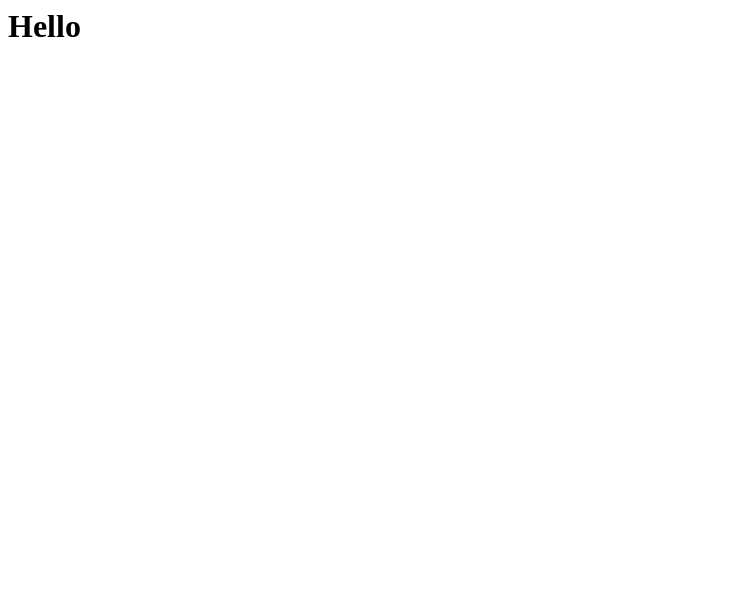
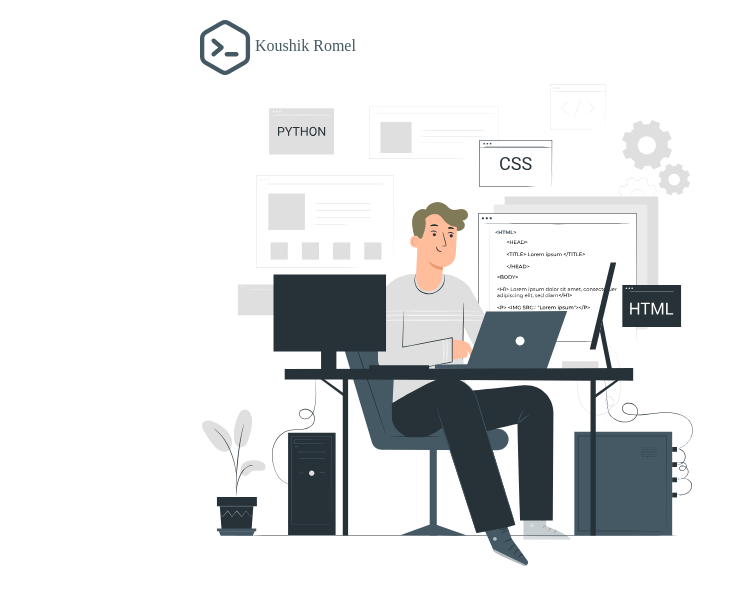
Before and after one commit to koushikromel/koushikromel1.github.io, a plain HTML site: page index.html in a window 1280 px wide. Shown: the whole page, without its empty margins (0-748 px from the left). Drawn offline with Linux system fonts and the light colour scheme.

Commit message:
index file

```diff
--- a/index.html
+++ b/index.html
@@ -1 +1,29 @@
-<h1>Hello</h1>
+<!DOCTYPE html>
+<html lang="en">
+  <head>
+    <meta charset="UTF-8" />
+    <meta http-equiv="X-UA-Compatible" content="IE=edge" />
+    <meta name="viewport" content="width=device-width, initial-scale=1.0" />
+    <title>Koushik Romel | Home</title>
+    <link rel="stylesheet" href="./static/css/style.css" />
+  </head>
+  <body>
+    <div class="header">
+      <span>
+        <img
+          src="./static/images/main-icon.svg"
+          alt="profile-icon"
+          style="vertical-align: middle"
+        />
+        <span class="name">Koushik Romel</span>
+      </span>
+    </div>
+    <div class="middle">
+      <img
+        src="./static/images/Home_art 1.svg"
+        alt="stacks-icon"
+        style="width: 500px"
+      />
+    </div>
+  </body>
+</html>
--- /dev/null
+++ b/static/css/style.css
@@ -0,0 +1,11 @@
+body {
+  margin: 20px 200px;
+}
+.header .name {
+  color: #445964;
+}
+
+.middle img {
+  display: block;
+  align-items: flex-end;
+}
```
Also changed, not shown: static/images/Git.svg (added), static/images/Home_art 1.svg (added), static/images/Instagram.svg (added), static/images/Linkedin.svg (added), static/images/main-icon.svg (added), 1 other file.
